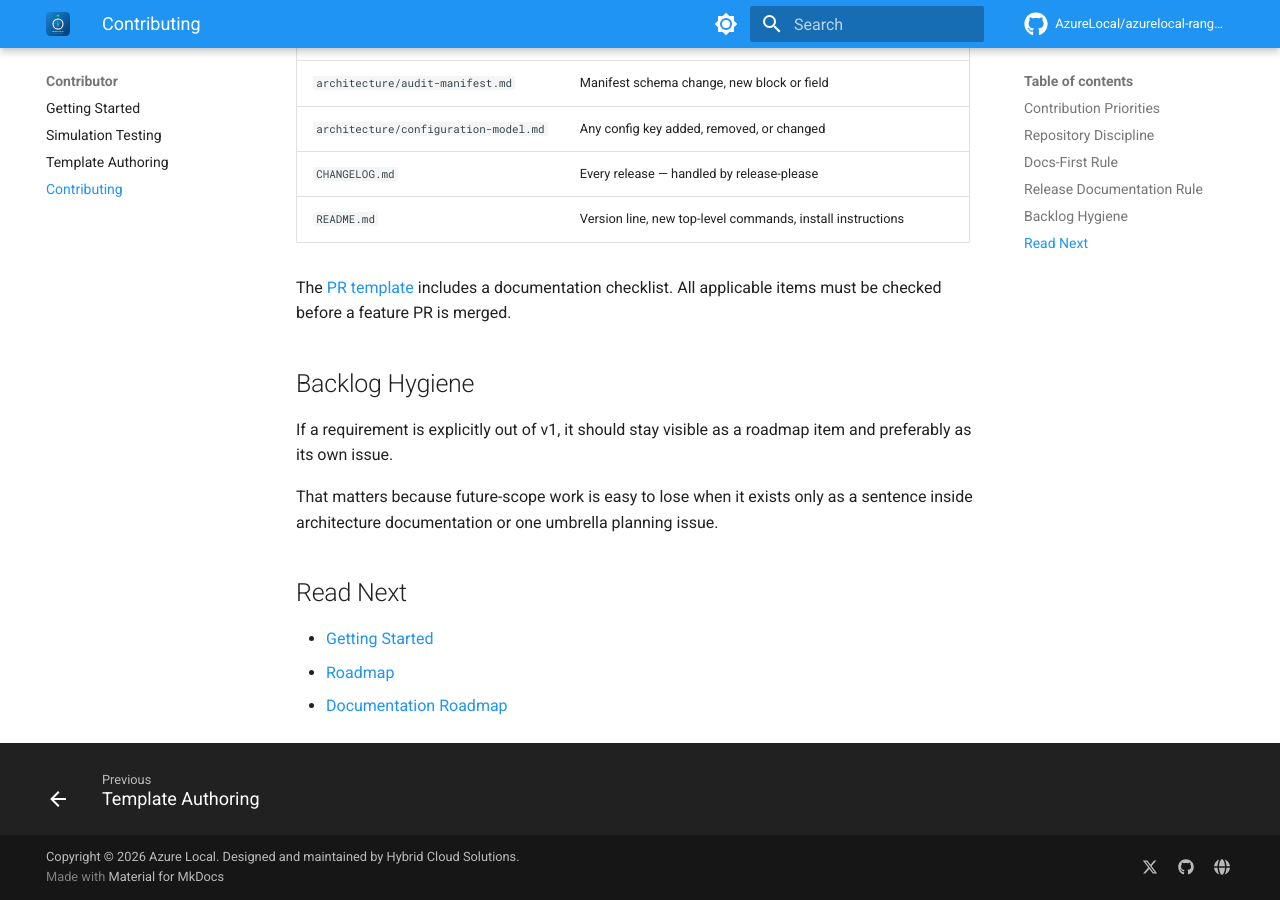
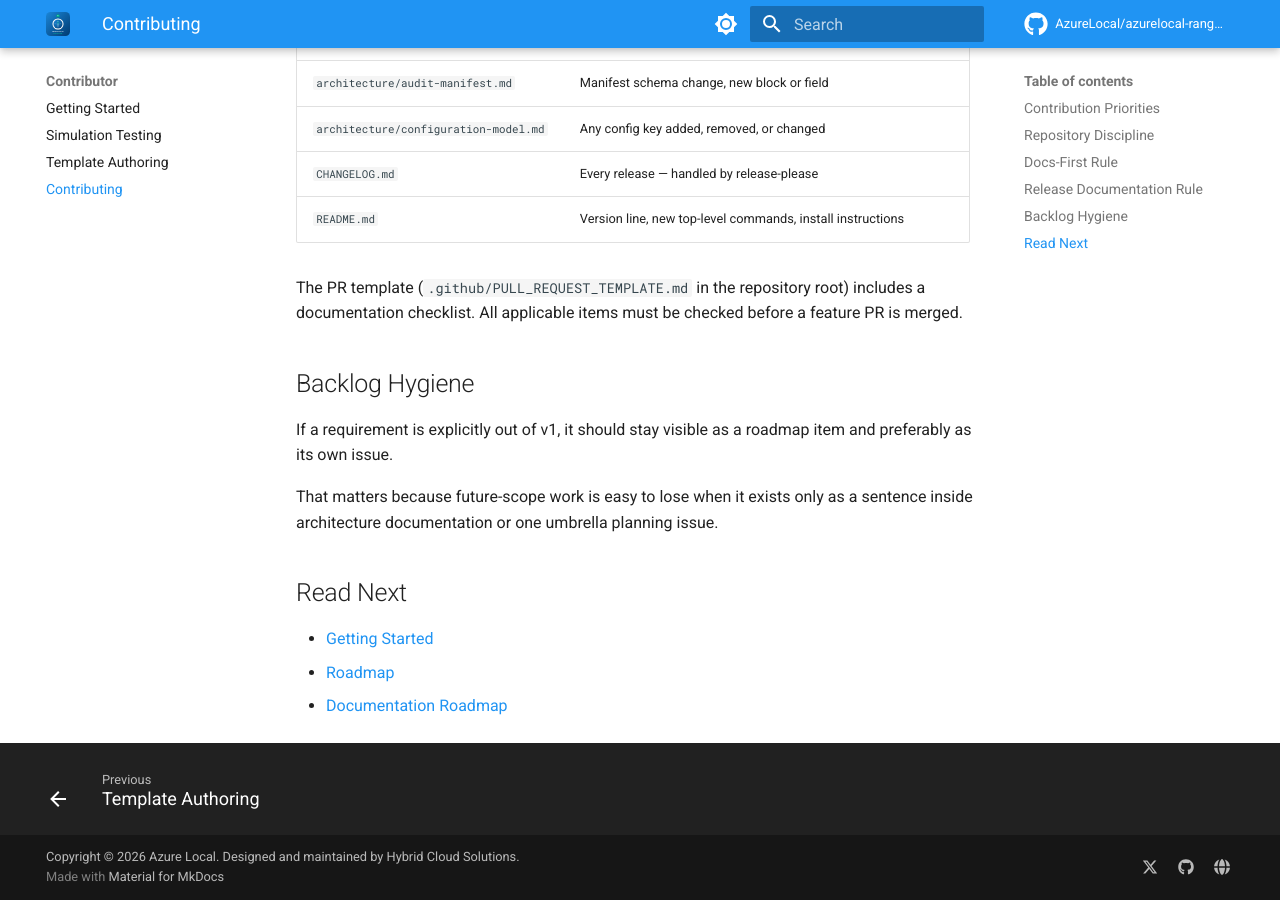
Before and after one commit to AzureLocal/azurelocal-ranger, an MkDocs documentation site: the page built from docs/contributor/contributing.md, in a window 1280 px wide and 900 px high, scrolled down 2130 px. Built offline with MkDocs 1.6.1 and Material for MkDocs 9.7.7, drawn with Linux system fonts in a browser that asks for light colours; comment, search, counter and statistics services are not loaded.

Commit message:
fix(docs): remove out-of-docs link to PR template — breaks mkdocs strict build

```diff
--- a/docs/contributor/contributing.md
+++ b/docs/contributor/contributing.md
@@ -63,7 +63,7 @@ Feature releases (minor version bumps) require documentation updates before merg
 | `CHANGELOG.md` | Every release — handled by release-please |
 | `README.md` | Version line, new top-level commands, install instructions |
 
-The [PR template](../../.github/PULL_REQUEST_TEMPLATE.md) includes a documentation checklist. All applicable items must be checked before a feature PR is merged.
+The PR template (`.github/PULL_REQUEST_TEMPLATE.md` in the repository root) includes a documentation checklist. All applicable items must be checked before a feature PR is merged.
 
 ## Backlog Hygiene
 
```
